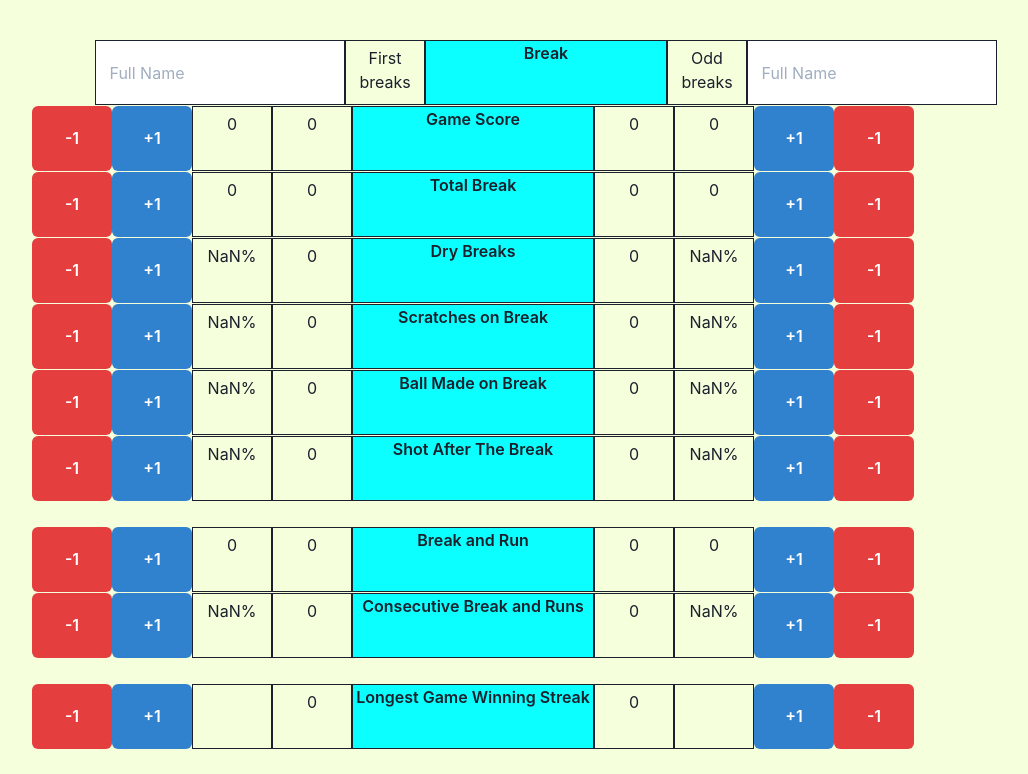
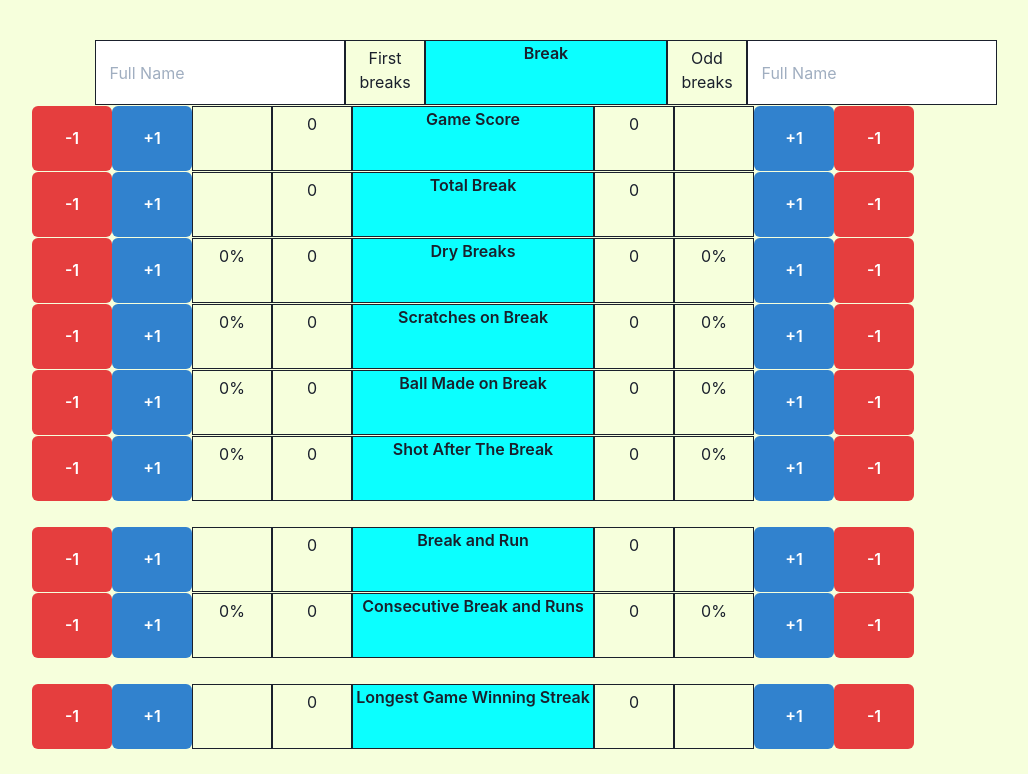
Before and after one commit to riomaemoto/Pool_analytic, a React (Create React App) app: page / in a window 1280 px wide. Shown: the top 774 px of the page, without its empty margins (126-1154 px from the left). Built offline with nearby package versions, Linux system fonts and the light colour scheme.

Commit message:
erased NaN this time for sure lol

```diff
--- a/src/common/common_items.tsx
+++ b/src/common/common_items.tsx
@@ -48,9 +48,9 @@ export const CommonItems: FC<Props> = ({
     setRight(right - 1);
   };
 
-  const PercentageLeft = Math.round((left / totalLeft) * 100);
+  const PercentageLeft = Math.round((left / totalLeft) * 100) || 0;
 
-  const PercentageRight = Math.round((right / totalRight) * 100);
+  const PercentageRight = Math.round((right / totalRight) * 100) || 0;
   return (
     <>
       <EFlex>
@@ -64,13 +64,13 @@ export const CommonItems: FC<Props> = ({
             +1
           </SizedButton>
         </WrapItem>
-        <ENumber>{hasPercentage ? PercentageLeft + "%" : 0}</ENumber>
+        <ENumber>{hasPercentage && PercentageLeft + "%"}</ENumber>
         <ENumber>{left}</ENumber>
         <ETextBox>
           <ETextline>{title}</ETextline>
         </ETextBox>
         <ENumber>{right}</ENumber>
-        <ENumber>{hasPercentage ? PercentageRight + "%" : 0}</ENumber>
+        <ENumber>{hasPercentage && PercentageRight + "%"}</ENumber>
         <WrapItem>
           <SizedButton onClick={incrementRight} colorScheme="blue">
             +1
```
